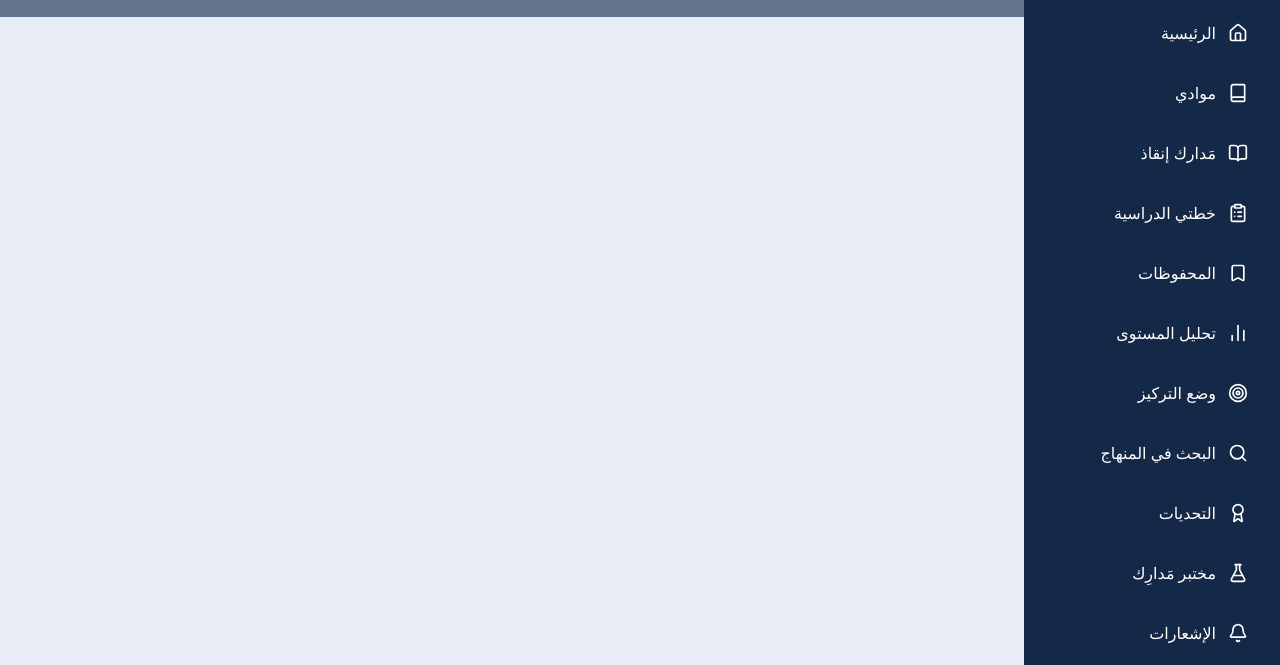
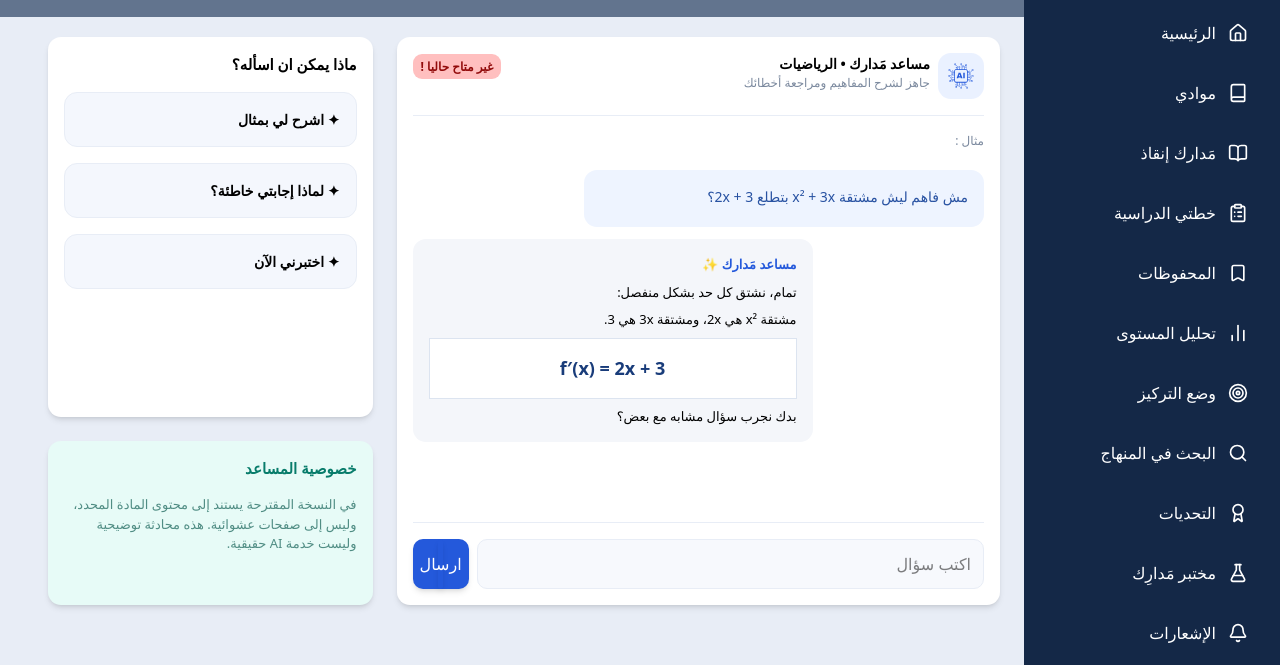
Before and after one commit to bahaa-amjad/MADARIK, a plain HTML site: page smart-assistant.html in a window 1280 px wide. Shown: the part 135-800 px from the top of the page. Drawn offline with nearby package versions, Linux system fonts and the light colour scheme.

Commit message:
New Page With a few changes on subjects

```diff
--- a/smart-assistant.html
+++ b/smart-assistant.html
@@ -130,7 +130,90 @@
         <span class="block">صباح الإنجاز! 👋</span>
         <span class="block">أهلاً بك في مساحة التوجيهي • مسار علمي</span>
     </div>
+
 </header>
+
+<main class="mt-43 mr-70 ml-12">
+    <div class="flex flex-row justify-between gap-6">
+        <div class="w-[65%] bg-white  flex flex-col p-4 gap-4 shadow-md rounded-[13px]">
+            <div class="w-full bg-white h-full flex flex-row ">
+                <div class="h-full w-full flex flex-row flex-1 gap-2">
+                    <img src="image/Untitled-9.png" alt="Ai-ASSITANT" class="rounded-[13px]">
+                    <div class="flex flex-col ">
+                        <h4 class="font-bold text-[14px]">مساعد مَدارك • الرياضيات</h4>
+                        <h4 class="text-[#7b899e] text-[12px]">جاهز لشرح المفاهيم ومراجعة أخطائك</h4>
+                    </div>
+                </div>
+                <div>
+                    <span class="h-full w-full flex-1 rounded-[9px] bg-[#ffbfbf] text-[#920b0b] font-bold pr-2 pl-2 pt-1 pb-1 text-[12px]">غير متاح حاليا !</span>
+                </div>
+
+
+            </div>
+
+            <hr class=" w-full h-full text-[#e8edf6]">
+
+            <div class="flex flex-col gap-4">
+                <span class="text-[#7b899e] text-[12px]">مثال : </span>
+                <div>
+                    <p class="mt-1 p-4 bg-[#eef4ff] w-[70%] h-full rounded-[13px] text-[#2852a2] text-[14px]">مش فاهم ليش مشتقة x² + 3x بتطلع 2x + 3؟</p>
+                </div>
+
+                <div class="h-full w-[70%] self-end bg-[#f4f6fa] p-4 rounded-[13px] text-[13px] flex flex-col mb-16 gap-2">
+                    <p class="text-[#2459db] font-bold">مساعد مَدارك ✨</p>
+                    <p>تمام، نشتق كل حد بشكل منفصل:</p>
+                    <p>مشتقة x² هي 2x، ومشتقة 3x هي 3.</p>
+                    <div class="bg-white w-full flex flex-row justify-center p-4 border border-1 border-[#dce4f0]">
+                        <p class="text-[#193c7a] font-bold text-[18px]">f′(x) = 2x + 3</p>
+                    </div>
+                    <p>بدك نجرب سؤال مشابه مع بعض؟</p>
+                </div>
+            </div>
+
+            <hr class=" w-full h-full text-[#e8edf6]">
+
+            <div class="h-full w-full flex flex-row gap-2">
+                <div class="w-[90%] bg-[#f7f9fd] p-3 h-full rounded-[10px] border border-1 border-[#e8edf6]">
+                    <input type="text" class="w-full h-full focus:outline-hidden" placeholder="اكتب سؤال">
+                </div>
+                <div class="w-[10%] bg-[#2459db] rounded-[10px] shadow-md flex justify-center">
+                    <form action="GET" class="w-[10%] bg-[#2459db] rounded-[10px] shadow-md flex justify-center">
+                        <button class="text-[white] self-center w-[10%] bg-[#2459db] rounded-[10px] shadow-md flex justify-center" type="submit">ارسال</button>
+                    </form>
+                </div>
+            </div>
+
+
+        </div>
+
+        <div class="w-[35%] flex flex-col gap-6">
+
+
+            <div class="bg-white p-4 flex flex-col gap-4 rounded-[13px] shadow-md pb-32">
+                <div>
+                     <h2 class="font-bold text-[15px]">ماذا يمكن ان اسأله؟</h2>
+                </div>
+            <div class="p-4 bg-[#f4f7fd] rounded-[13px] font-bold border border-[#e8edf6] text-[14px]">
+                <h4>✦ اشرح لي بمثال</h4>
+             </div>
+            <div class="p-4 bg-[#f4f7fd] rounded-[13px] font-bold border border-[#e8edf6] text-[14px]">
+                <h4>✦ لماذا إجابتي خاطئة؟</h4>
+             </div>
+            <div class="p-4 bg-[#f4f7fd] rounded-[13px] font-bold border border-[#e8edf6] text-[14px]">
+                <h4>✦ اختبرني الآن</h4>
+             </div>
+
+            </div>
+
+
+            <div class="flex-1 bg-[#e7fbf7] p-4 flex flex-col gap-4 rounded-[13px] shadow-md">
+                 <h2 class="font-bold text-[15px] text-[#087c6b]">خصوصية المساعد</h2>
+                    <p class="text-[#508d84] text-[13px]">في النسخة المقترحة يستند إلى محتوى المادة المحدد، وليس إلى صفحات عشوائية. هذه محادثة توضيحية وليست خدمة AI حقيقية.</p>
+             </div>
+
+        </div>
+
+</main>
     <script>lucide.createIcons();</script>
 </body>
 </html>
```
Also changed, not shown: subjects.html (+1 -11 lines), image/Untitled-9.png (added).
